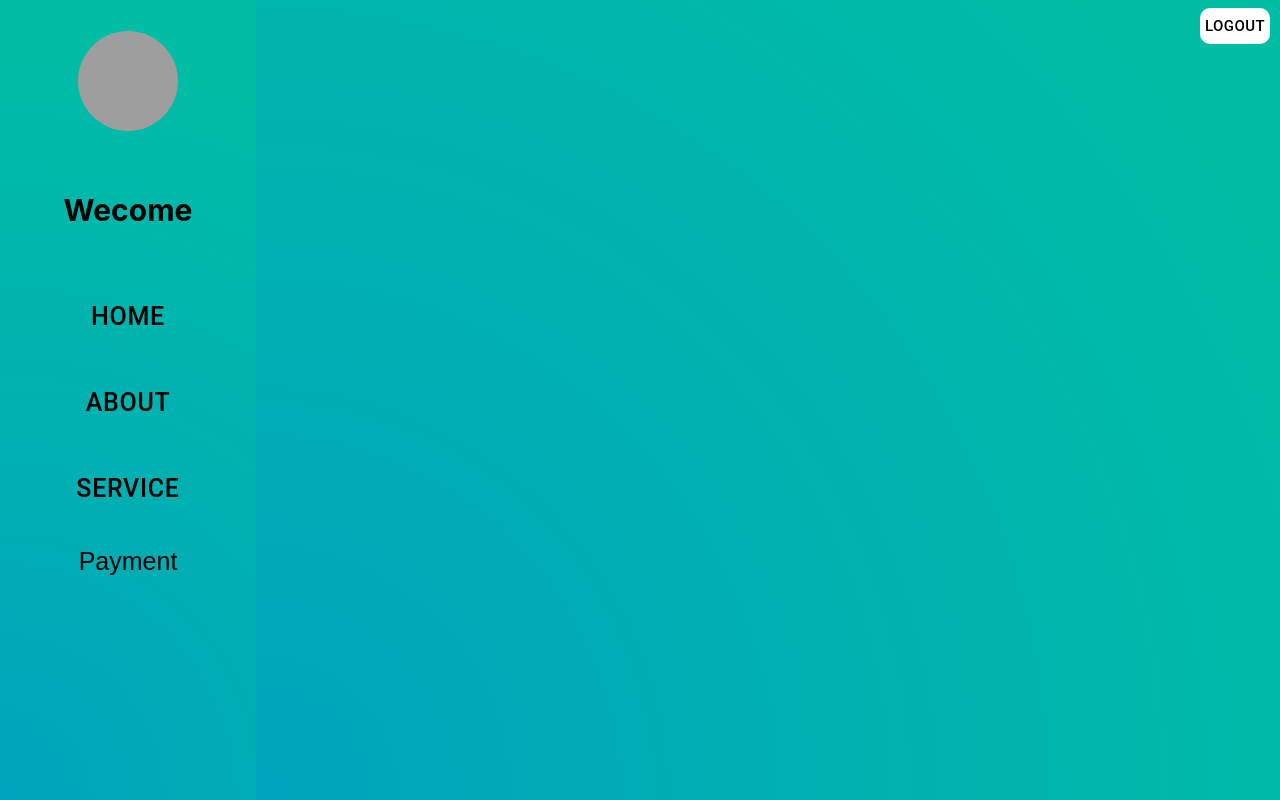
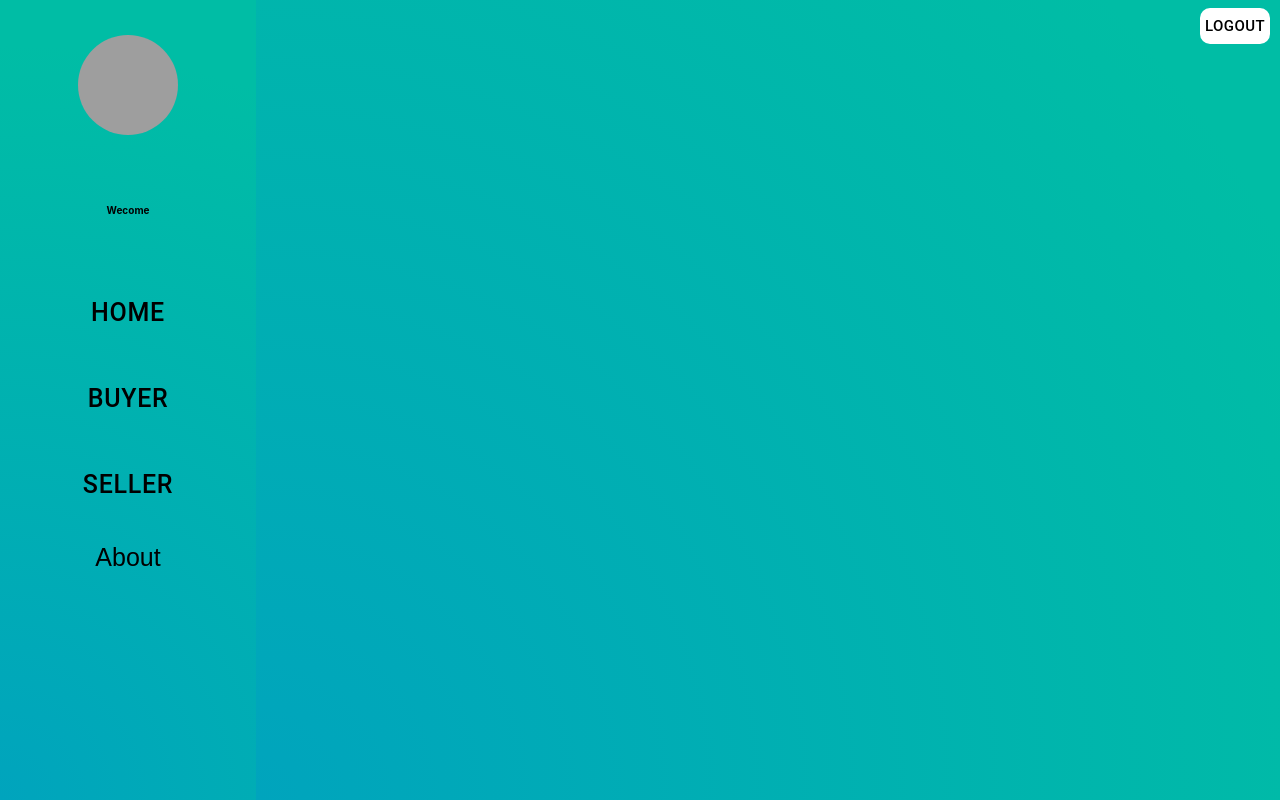
Before and after one commit to sivaguru13/Project_webpage, a React (Create React App) app: page /home in a window 1280 px wide. Built offline with nearby package versions, Linux system fonts and the light colour scheme; grey boxes are pictures that could not be loaded.

Commit message:
size changes

```diff
--- a/src/Components/Signin.js
+++ b/src/Components/Signin.js
@@ -33,6 +33,8 @@ const Signin =()=> {
         ) {
             alert("Sign-in successful!");
             navigate("/home");
+
+            // localStorage.setItem(name)
           // Redirect to dashboard or another page
         } else {
             alert("Invalid email or password!");
--- a/src/Components/homepage.css
+++ b/src/Components/homepage.css
@@ -60,7 +60,7 @@ body{
 
 }
 #msg{
-    font-size: 30px;
+    font-size: 10px;
     color: black;
 }
 .nav-left{
--- a/src/Components/homepage.js
+++ b/src/Components/homepage.js
@@ -6,25 +6,25 @@ function Homepage(){
 
     //
     window.addEventListener('load',function(){
-        let email= localStorage.getItem('email');
-        if(email){
-            document.getElementById('msg').innerHTML="Welcome " + email;
+        let userName= localStorage.getItem('userName');
+        if(userName){
+            document.getElementById('msg').innerHTML="Welcome " + userName;
         }
     });
     const navigate = useNavigate();
-     const logOut =()=>{
-        localStorage.removeItem('email');
+
+        const logOut =()=>{
+        // localStorage.removeItem('userName');
         navigate("/signin");
         alert("Logout Succesfully");
-
-     }
+    }
 
     return(
         <div className="whole">
         <div className="sidebar">
             <img src="https://static.vecteezy.com/system/resources/previews/005/544/770/original/profile-icon-design-free-vector.jpg" alt=""/>
             <h1 id="msg">Wecome</h1>
-            <div className="nav-left"><Button onclick="pageLoad('home')" className="butns">Home</Button><Button onclick="pageLoad('about')" className="butns">About</Button><Button onclick="pageLoad('service')" className="butns">Service</Button><Button onclick="pageLoad('payment')" class="butns">Payment</Button></div>
+            <div className="nav-left"><Button onclick="pageLoad('home')" className="butns">Home</Button><Button onclick="pageLoad('about')" className="butns">Buyer</Button><Button onclick="pageLoad('service')" className="butns">Seller</Button><Button onclick="pageLoad('payment')" class="butns">About</Button></div>
         </div>
         <Button onClick={logOut} id="but1">logout</Button>
         <div id="rightside">
```
